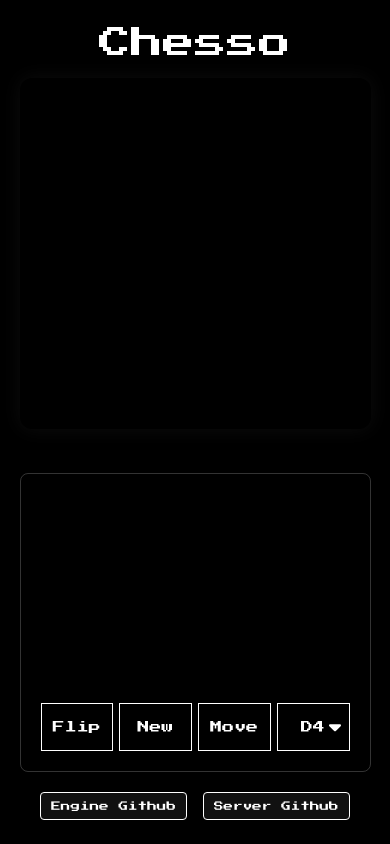
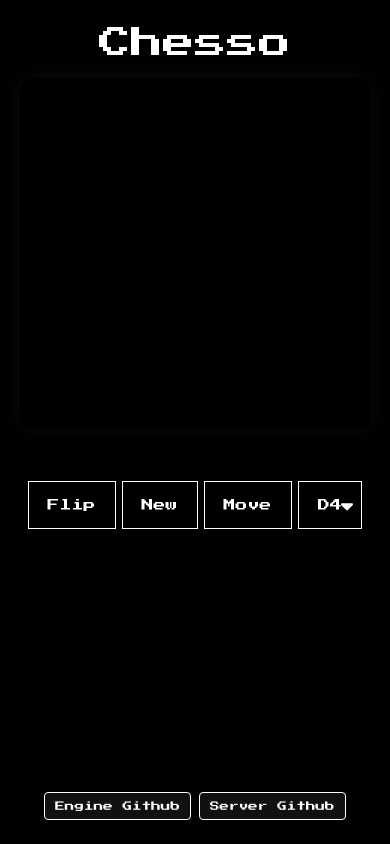
Before and after one commit to macsimbodnar/chess_server, a FastAPI app: page / in a window 390 px wide. Run offline with FastAPI, Linux system fonts and the light colour scheme; some libraries are stand-ins or nearby versions.

Commit message:
Fix the css

```diff
--- a/static/css/styles.css
+++ b/static/css/styles.css
@@ -18,6 +18,7 @@
 .wrapper {
   display: flex;
   flex-direction: column;
+  position: relative;
 }
 
 .board-section {
@@ -26,6 +27,7 @@
   flex-wrap: nowrap;
   width: 100%;
   padding: 0 24px;
+  position: relative;
 }
 
 #board {
@@ -50,14 +52,48 @@
   height: 90vmin;
   flex: 1;
   overflow: hidden;
+  position: relative;
+}
+
+.flex-grow-1 {
+  width: 100%;
+}
+
+/* Make GitHub links float at top-right in desktop */
+.top-links {
+  position: absolute;
+  top: 16px;
+  right: 24px;
+  display: flex;
+  gap: 8px;
+  z-index: 10;
+}
+
+.top-link {
+  font-family: 'Press Start 2P', cursive;
+  font-size: 0.6rem;
+  color: #fff;
+  text-decoration: none;
+  border: 1px solid #fff;
+  padding: 6px 10px;
+  border-radius: 4px;
+  background-color: #111;
+  transition: background-color 0.2s ease;
+}
+
+.top-link:hover {
+  background-color: #333;
 }
 
 .button-row {
+  display: flex;
   gap: 6px;
   padding-top: 12px;
   padding-inline: 8px;
   padding-bottom: 8px;
   width: 100%;
+  flex-wrap: nowrap;
+  justify-content: center;
 }
 
 .button-row .btn,
@@ -72,9 +108,9 @@
   background-color: black;
   color: white;
   box-sizing: border-box;
-  width: 100%;
   min-height: 48px;
   line-height: 1;
+  flex: 1;
 }
 
 /* PGN Box */
@@ -133,31 +169,6 @@
   }
 }
 
-/* GitHub Links */
-.top-links {
-  display: flex;
-  gap: 16px;
-  justify-content: center;
-  margin-top: 16px;
-  margin-bottom: 24px;
-}
-
-.top-link {
-  font-family: 'Press Start 2P', cursive;
-  font-size: 0.6rem;
-  color: #fff;
-  text-decoration: none;
-  border: 1px solid #fff;
-  padding: 6px 10px;
-  border-radius: 4px;
-  background-color: #111;
-  transition: background-color 0.2s ease;
-}
-
-.top-link:hover {
-  background-color: #333;
-}
-
 /* Mobile */
 @media (max-width: 768px) {
   .board-section {
@@ -171,30 +182,42 @@
     margin: 0 auto 12px auto;
   }
 
+  /* Show only button row on mobile */
   .info-panel {
     width: 90vmin;
+    max-width: 100%;
     height: auto;
+    padding: 8px;
     margin: 0 auto 12px auto;
-    max-width: 100%;
-    padding: 12px;
+    border: none;
+    background: none;
   }
 
-  .info-panel > .flex-grow-1 {
-    display: none;
+  .info-panel > .flex-grow-1,
+  .pgn-box,
+  #status {
+    display: none !important;
+  }
+
+  .button-row {
+    width: 100%;
+    padding: 0;
+    flex-wrap: nowrap;
+    justify-content: space-between;
+    gap: 6px;
   }
 
   .button-row .btn,
   #depth-select {
-    min-height: 48px;
-  }
-
-  .pgn-box {
-    display: none;
+    flex: 1;
+    min-width: auto;
   }
 
   .top-links {
+    position: static;
     flex-direction: row;
     flex-wrap: wrap;
+    justify-content: center;
     margin: 8px auto 24px auto;
   }
 }
```
